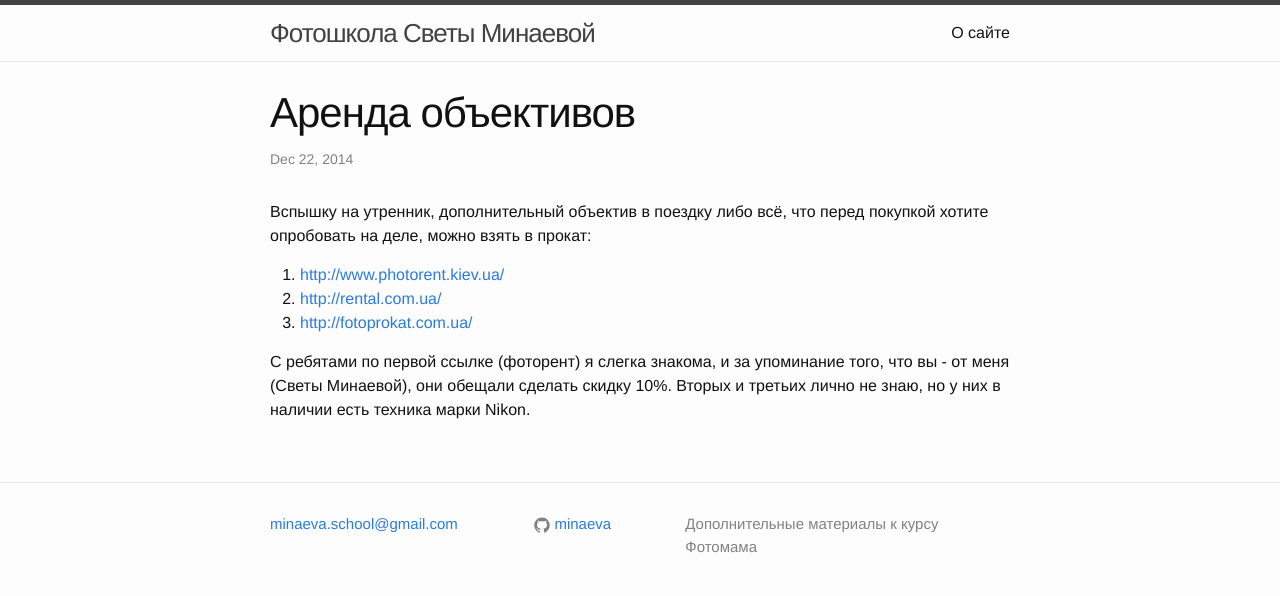
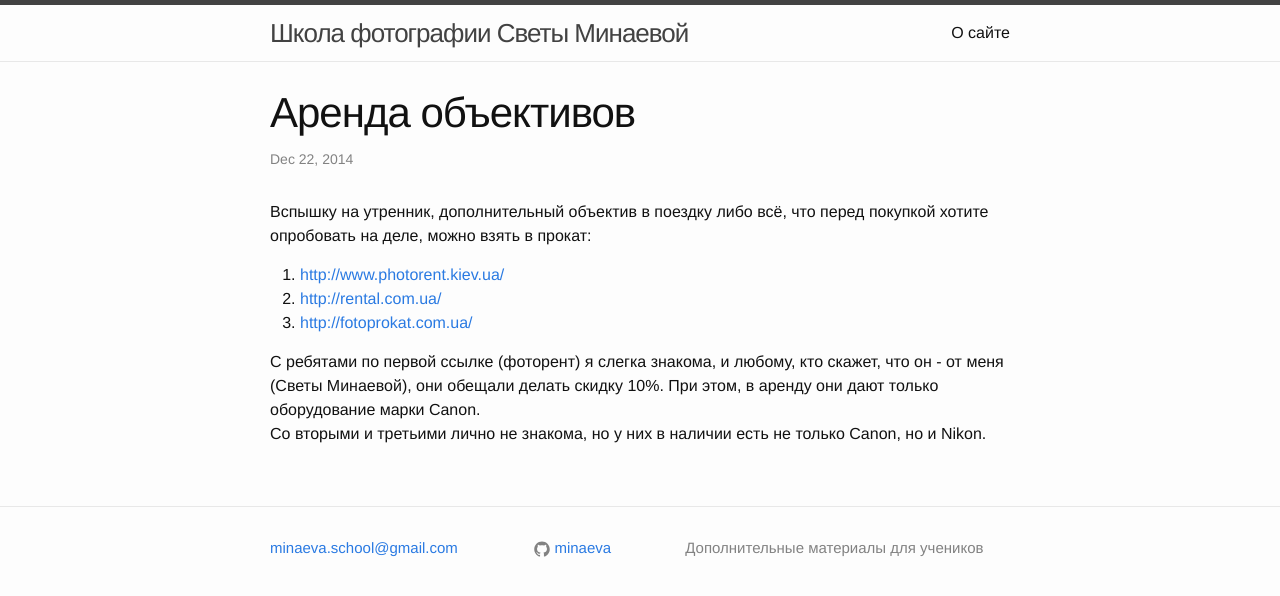
Before and after one commit to minaeva/minaeva.github.io, a Jekyll site: the page built from _posts/2014-12-22-photorent.md, in a window 1280 px wide. Shown: the top 596 px of the page. Built offline with Jekyll 4.4.1, drawn with Linux system fonts in a browser that asks for light colours.

Commit message:
5 января

```diff
--- a/_config.yml
+++ b/_config.yml
@@ -1,7 +1,7 @@
 # Site settings
-title: Фотошкола Светы Минаевой
+title: Школа фотографии Светы Минаевой
 email: minaeva.school@gmail.com
-description: "Дополнительные материалы к курсу Фотомама"
+description: "Дополнительные материалы для учеников"
 baseurl: "" # the subpath of your site, e.g. /blog/
 url: "http://minaeva.github.io" # the base hostname & protocol for your site
 #twitter_username: minaeva
--- a/_posts/2014-12-22-photorent.md
+++ b/_posts/2014-12-22-photorent.md
@@ -9,5 +9,5 @@ categories: equipment
 2. [http://rental.com.ua/](http://rental.com.ua/)
 3. [http://fotoprokat.com.ua/](http://fotoprokat.com.ua/)
 
-С ребятами по первой ссылке (фоторент) я слегка знакома, и за упоминание того, что вы - от меня (Светы Минаевой), они обещали сделать скидку 10%.
-Вторых и третьих лично не знаю, но у них в наличии есть техника марки Nikon.
+С ребятами по первой ссылке (фоторент) я слегка знакома, и любому, кто скажет, что он - от меня (Светы Минаевой), они обещали делать скидку 10%. При этом, в аренду они дают только оборудование марки Canon.<br>
+Со вторыми и третьими лично не знакома, но у них в наличии есть не только Canon, но и Nikon.
```
Also changed, not shown: _posts/2014-12-10-lense50-1.8.md (+4 -0 lines), _posts/2015-01-05-L4-focalDistance.md (added, +14 -0 lines), img/focalDistance_angle.png (added), 1 other file.
